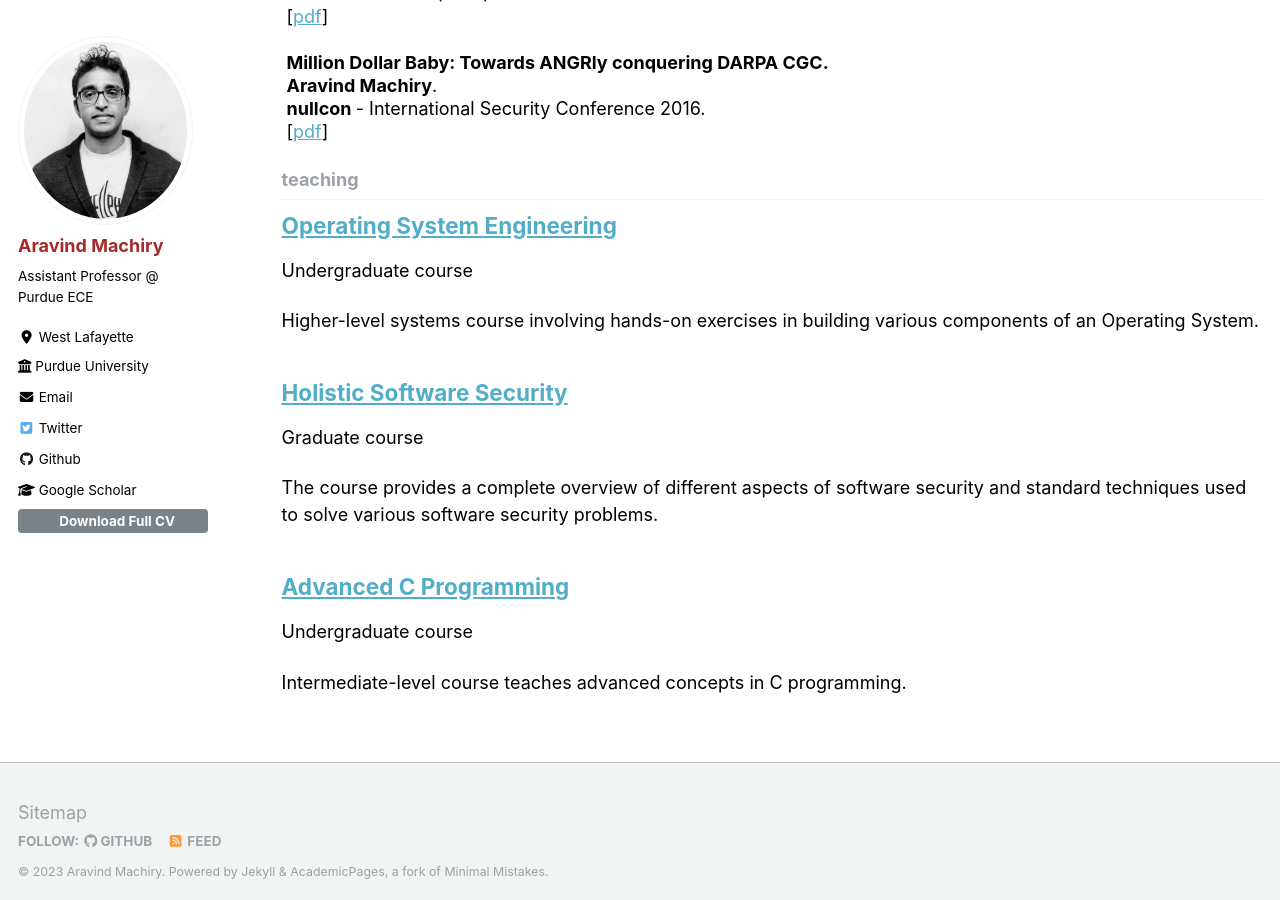
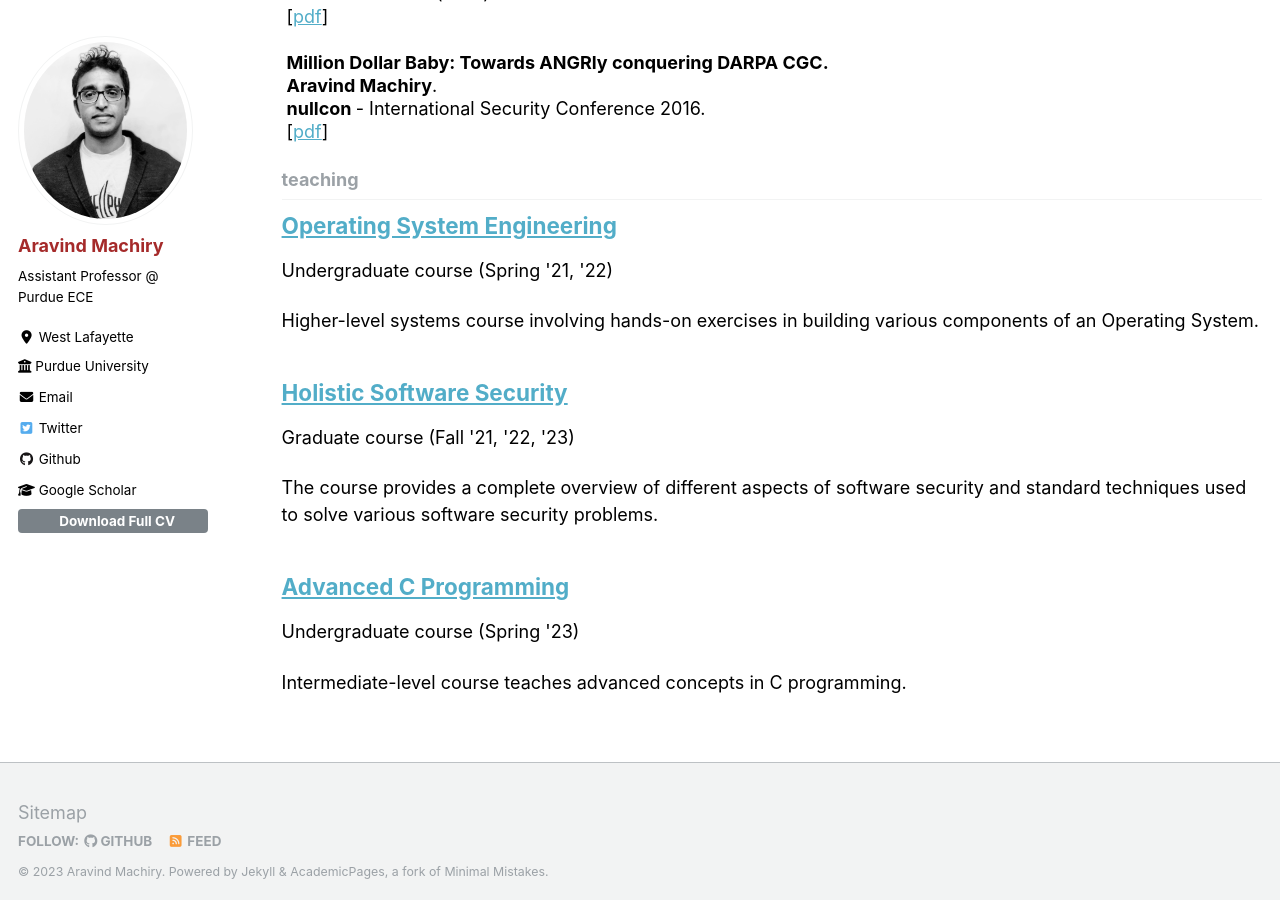
Before and after one commit to Machiry/machiry.github.io, a Jekyll site: the page built from _pages/collection-archive.html, in a window 1280 px wide and 900 px high, scrolled down 825 px. Built offline with Jekyll 4.4.1, drawn with Linux system fonts in a browser that asks for light colours; nearby versions of some CDN libraries.

Commit message:
More teaching

```diff
--- a/_teaching/2021-spring.md
+++ b/_teaching/2021-spring.md
@@ -1,7 +1,7 @@
 ---
 title: "Operating System Engineering"
 collection: teaching
-type: "Undergraduate course"
+type: "Undergraduate course (Spring '21, '22)"
 permalink: /teaching/ose
 location: "West Lafayette, USA"
 ---
--- a/_teaching/2022-fall.md
+++ b/_teaching/2022-fall.md
@@ -1,8 +1,8 @@
 ---
 title: "Holistic Software Security"
 collection: teaching
-type: "Graduate course"
-permalink: /teaching/ose
+type: "Graduate course (Fall '21, '22, '23)"
+permalink: /teaching/hss
 location: "West Lafayette, USA"
 ---
 
--- a/_teaching/2023-spring.md
+++ b/_teaching/2023-spring.md
@@ -1,8 +1,8 @@
 ---
 title: "Advanced C Programming"
 collection: teaching
-type: "Undergraduate course"
-permalink: /teaching/ose
+type: "Undergraduate course (Spring '23)"
+permalink: /teaching/adc
 location: "West Lafayette, USA"
 ---
 
```
